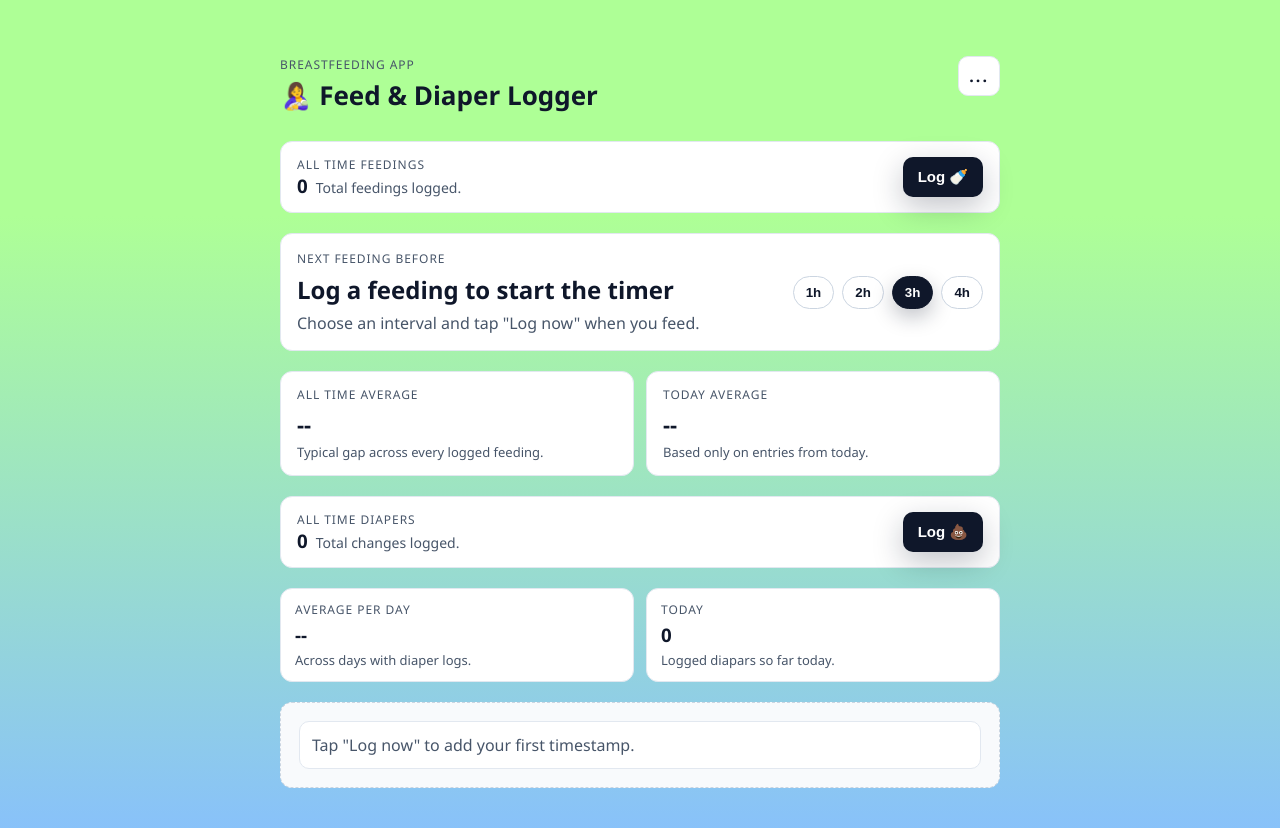
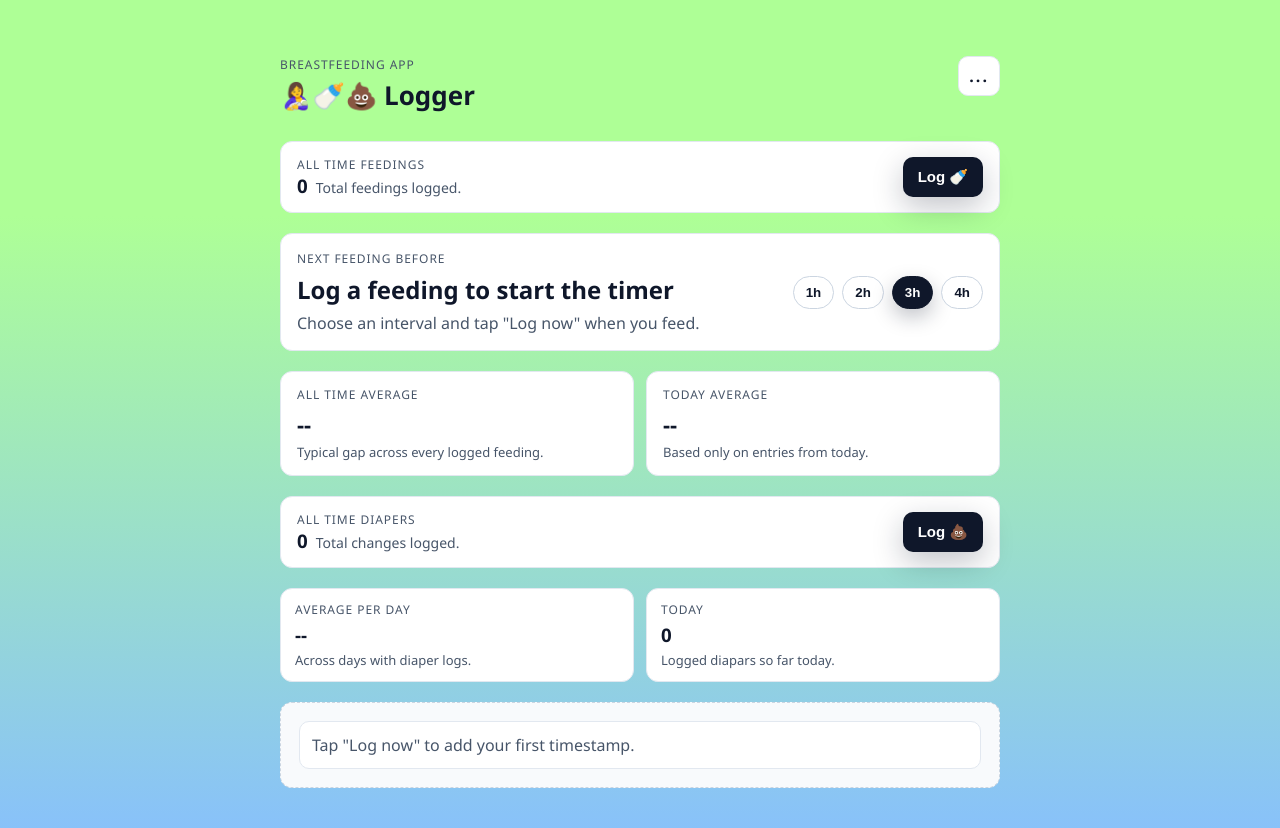
Before and after one commit to FeffCodeMaster/breastfeeding-timer-app, a React (Create React App) app in the folder my-app/: page / in a window 1280 px wide. Shown: the top 828 px of the page. Built offline with nearby package versions, Linux system fonts and the light colour scheme.

Commit message:
Small update to title.

```diff
--- a/my-app/src/App.tsx
+++ b/my-app/src/App.tsx
@@ -258,7 +258,7 @@ function App() {
         <header className="panel__header">
           <div>
             <p className="eyebrow">Breastfeeding App</p>
-            <h1>🤱 Feed & Diaper Logger</h1>
+            <h1>🤱🍼💩 Logger</h1>
           </div>
           <div className="panel__menu menu">
             <details>
```
